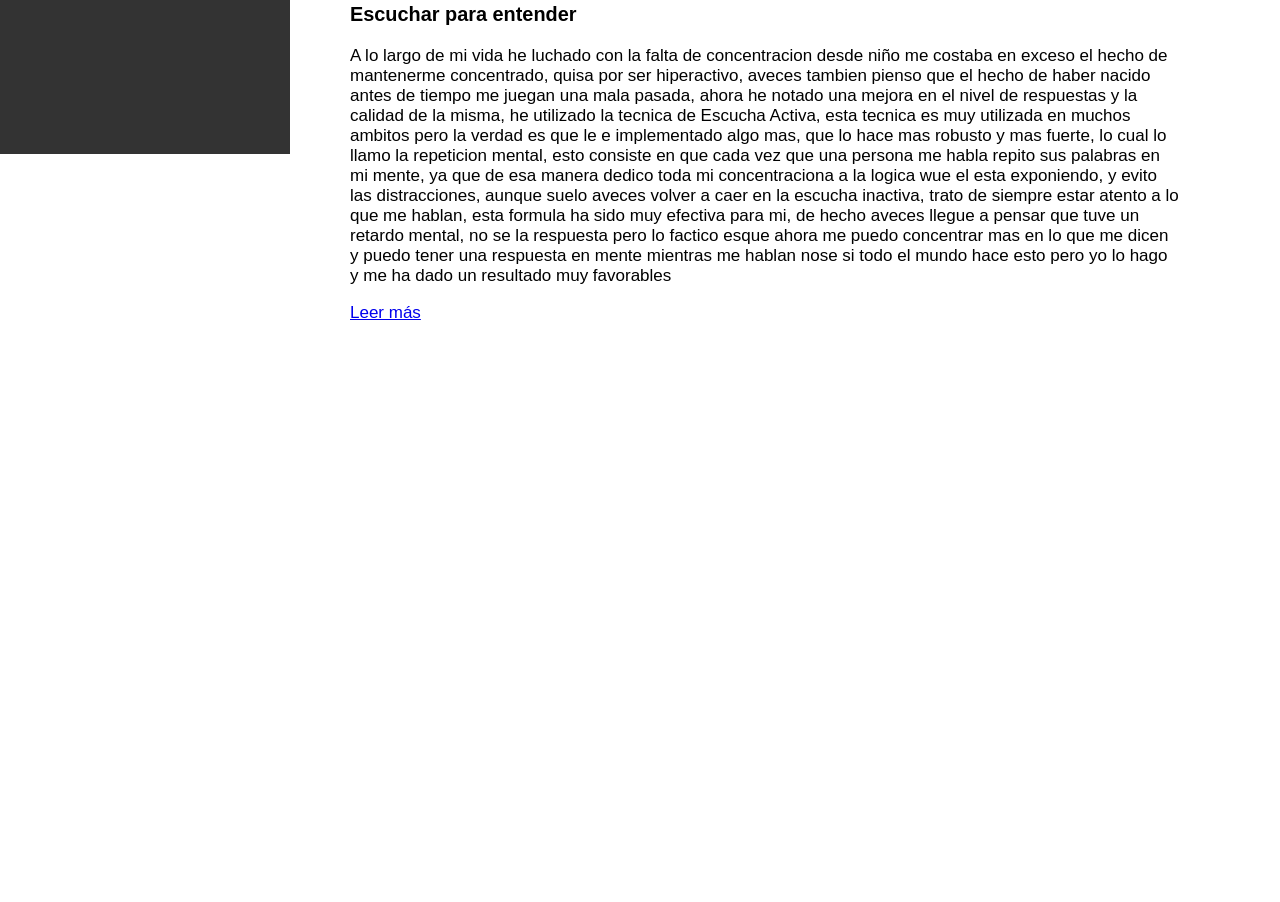
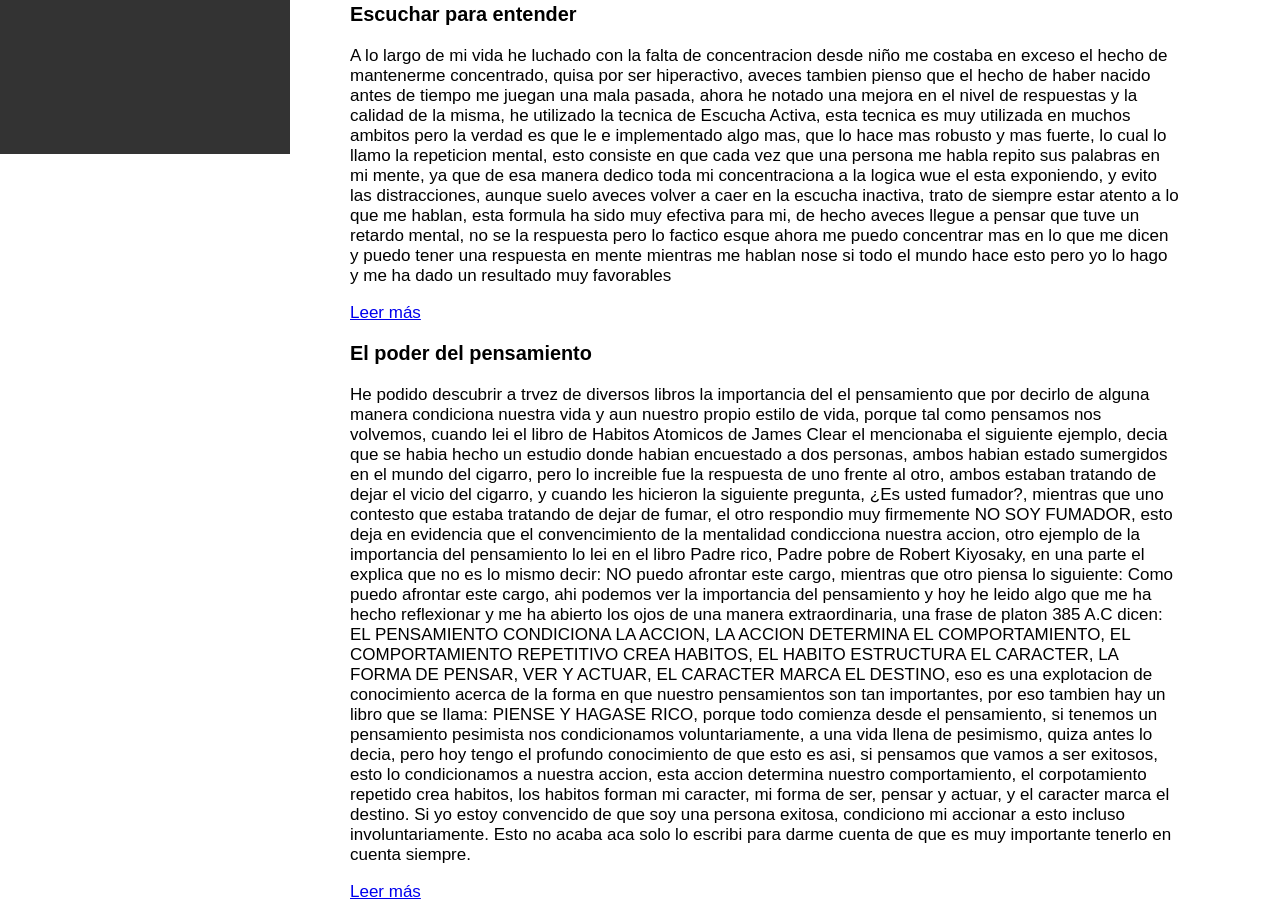
Before and after one commit to leonardoRB123/leonardoRB123.github.io, a plain HTML site: page articulosescritos.html in a window 1280 px wide. Shown: the part 686-1588 px from the top of the page. Before the commit the page ends 1009 px from the top, so only its background shows below. Drawn offline with Linux system fonts and the light colour scheme.

Commit message:
Update articulosescritos.html

```diff
--- a/articulosescritos.html
+++ b/articulosescritos.html
@@ -66,6 +66,28 @@ nose si todo el mundo hace esto pero yo lo hago y me ha dado un resultado muy fa
                 <a href="#">Leer más</a>
             </article>
 
+            <article>
+                <h3>El poder del pensamiento</h3>
+                <p>He podido descubrir a trvez de diversos libros la importancia del el pensamiento que por decirlo de alguna
+                    manera condiciona nuestra vida y aun nuestro propio estilo de vida, porque tal como pensamos nos volvemos, cuando lei
+                el libro de Habitos Atomicos de James Clear el mencionaba el siguiente ejemplo, decia que se habia hecho un estudio donde
+            habian encuestado a dos personas, ambos habian estado sumergidos en el mundo del cigarro, pero lo increible fue la respuesta de uno frente
+        al otro, ambos estaban tratando de dejar el vicio del cigarro, y cuando les hicieron la siguiente pregunta, ¿Es usted fumador?, mientras
+    que uno contesto que estaba tratando de dejar de fumar, el otro respondio muy firmemente NO SOY FUMADOR, esto deja en evidencia que el
+convencimiento de la mentalidad condicciona nuestra accion, otro ejemplo de la importancia del pensamiento lo lei en el libro Padre rico, Padre pobre de
+Robert Kiyosaky, en una parte el explica que no es lo mismo decir: NO puedo afrontar este cargo, mientras que otro piensa lo siguiente: Como puedo afrontar este cargo,
+ahi podemos ver la importancia del pensamiento y hoy he leido algo que me ha hecho reflexionar y me ha abierto los ojos de una manera extraordinaria,
+una frase de platon 385 A.C dicen: EL PENSAMIENTO CONDICIONA LA ACCION, LA ACCION DETERMINA EL COMPORTAMIENTO, EL COMPORTAMIENTO REPETITIVO CREA HABITOS,
+EL HABITO ESTRUCTURA EL CARACTER, LA FORMA DE PENSAR, VER Y ACTUAR, EL CARACTER MARCA EL DESTINO, eso es una explotacion de conocimiento
+acerca de la forma en que nuestro pensamientos son tan importantes, por eso tambien hay un libro que se llama: PIENSE Y HAGASE RICO, porque
+todo comienza desde el pensamiento, si tenemos un pensamiento pesimista nos condicionamos voluntariamente, a una vida llena de pesimismo,
+quiza antes lo decia, pero hoy tengo el profundo conocimiento de que esto es asi, si pensamos que vamos a ser exitosos, esto lo condicionamos a nuestra accion,
+esta accion determina nuestro comportamiento, el corpotamiento repetido crea habitos, los habitos forman mi caracter, mi forma de ser, pensar y actuar,
+y el caracter marca el destino. Si yo estoy convencido de que soy una persona exitosa, condiciono mi accionar a esto incluso involuntariamente. Esto no acaba
+aca solo lo escribi para darme cuenta de que es muy importante tenerlo en cuenta siempre.  </p>
+                <a href="#">Leer más</a>
+            </article>
+
 
 
 
```
